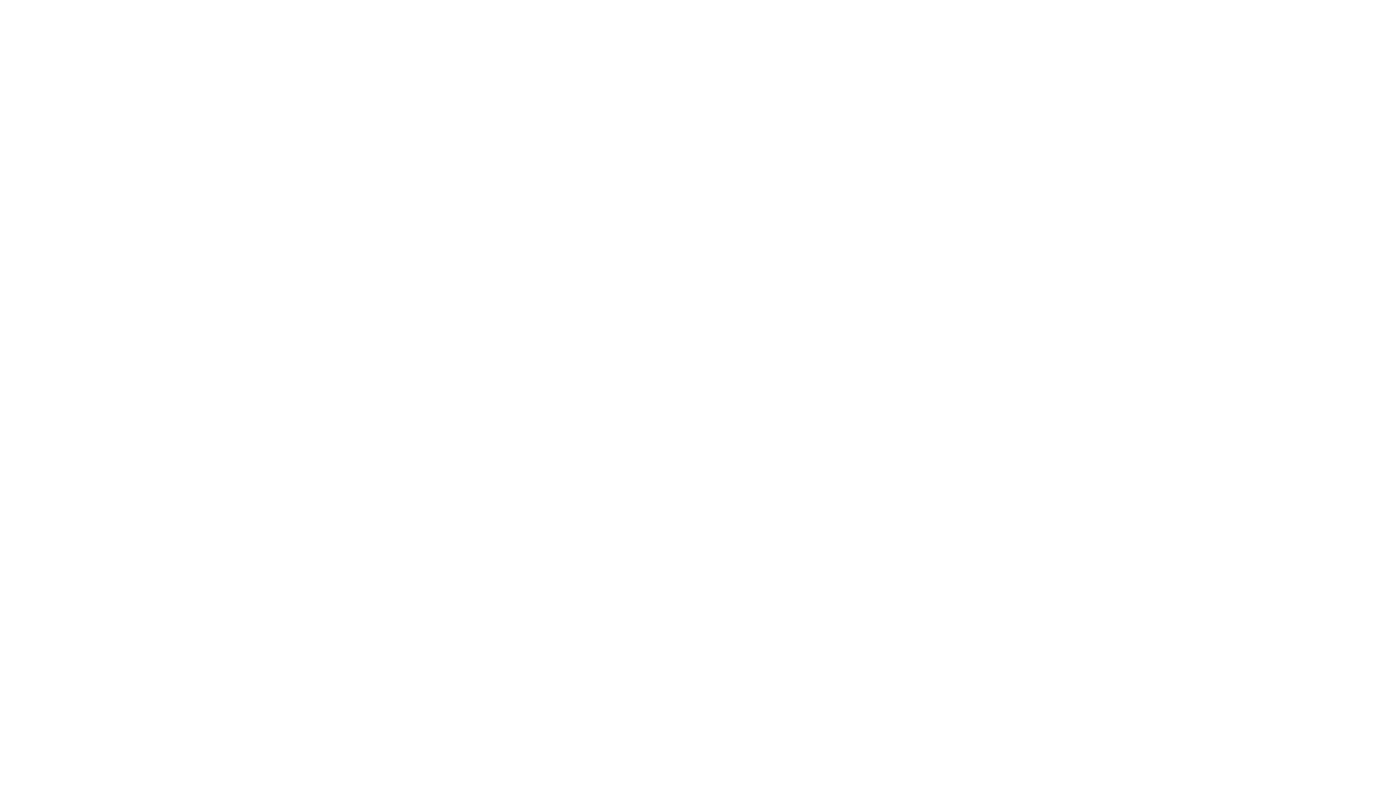
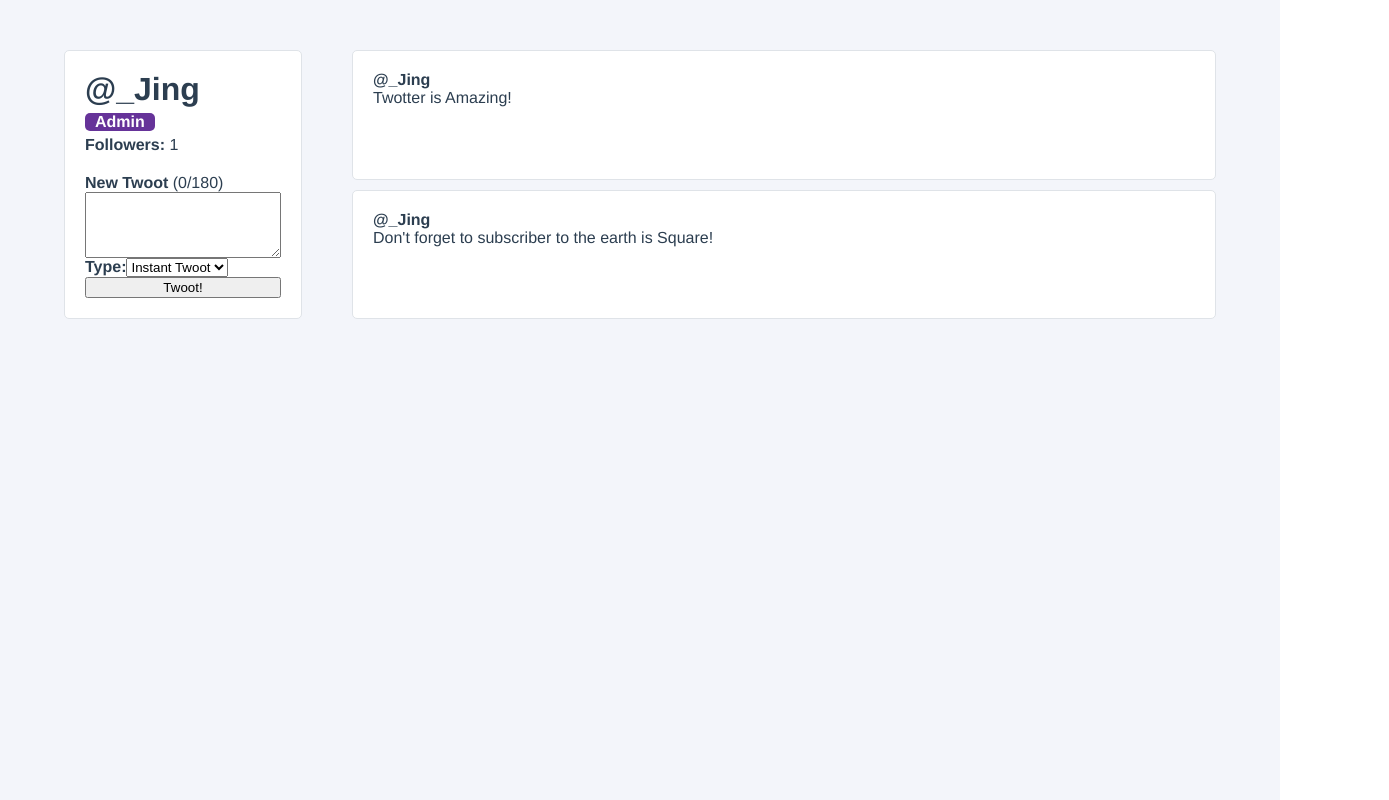
Before and after one commit to AIXjing/twotter, a Vue app: page / in a window 1280 px wide. Shown: the top 800 px of the page, 1389 px wide, since content can reach past the window. Built offline with nearby package versions, Linux system fonts and the light colour scheme.

Commit message:
Minor style fixup

```diff
--- a/src/styles/base.scss
+++ b/src/styles/base.scss
@@ -1,5 +1,5 @@
 body {
-  margin: 1000px;
+  margin: 0;
 }
 
 a {
```
